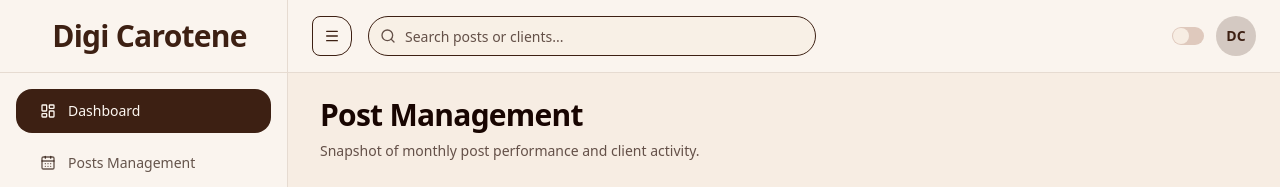
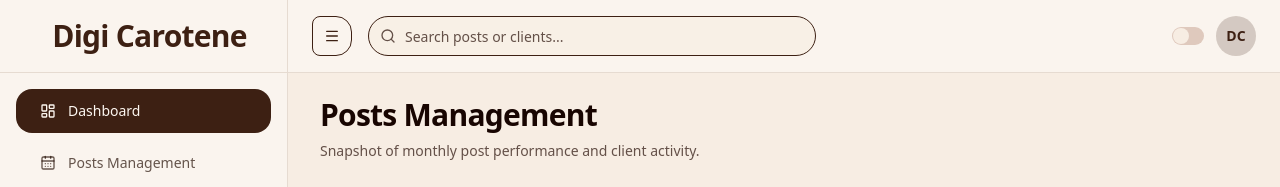
Before and after one commit to farhan-6710/digi-carotene, a React (Vite) app: page /dashboard in a window 1280 px wide. Shown: the top 187 px of the page. Built offline with nearby package versions, Linux system fonts and the light colour scheme; a web font is replaced by a local one.

Commit message:
Fix typo in HomePage title from "Post Management" to "Posts Management"

```diff
--- a/src/pages/HomePage.tsx
+++ b/src/pages/HomePage.tsx
@@ -20,7 +20,7 @@ export function HomePage() {
     <section className="space-y-8">
       <div>
         <h1 className="text-3xl font-semibold tracking-tight">
-          Post Management
+          Posts Management
         </h1>
         <p className="mt-2 text-sm text-muted-foreground">
           Snapshot of monthly post performance and client activity.
```
